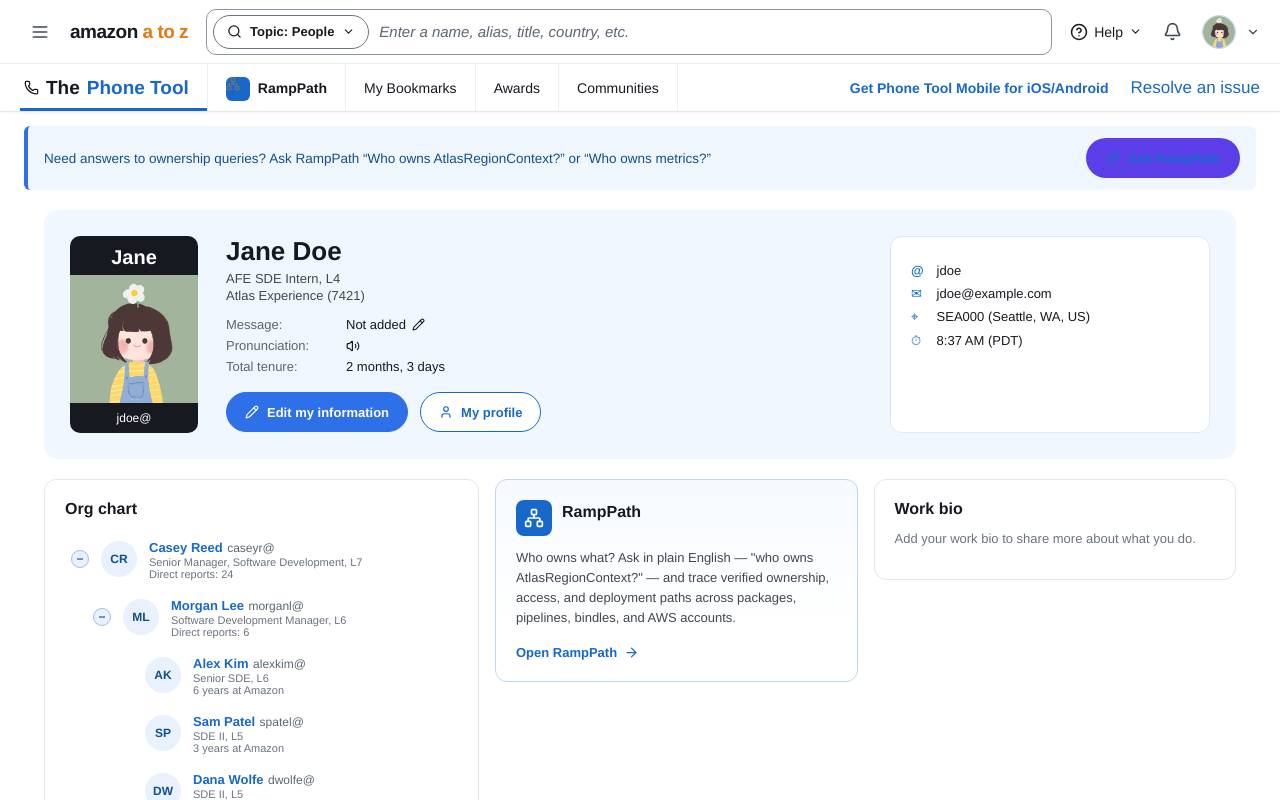
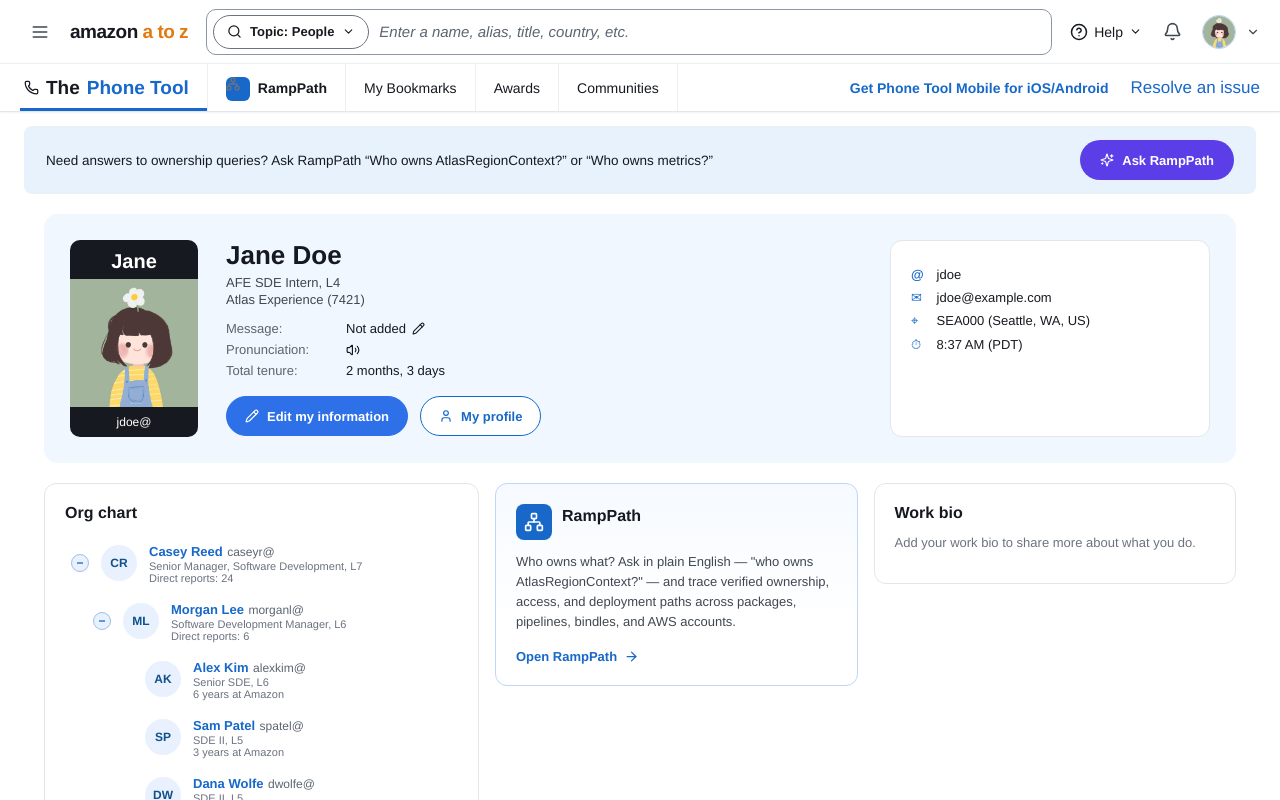
Before and after one commit to andrwlinx/afe-hackathon-26, a React (Vite) app: page / in a window 1280 px wide. Shown: the top 800 px of the page. Built offline with nearby package versions, Linux system fonts and the light colour scheme.

Commit message:
fix: Style ownership banner like the real Ask Aza banner
Full-width light blue strip with dark text and a legible purple
Ask RampPath pill; removes the blue link-color override that made
the button text unreadable.

```diff
--- a/src/client/styles.css
+++ b/src/client/styles.css
@@ -1855,17 +1855,23 @@
 }
 
 .az-banner {
+  margin: 14px 24px 0;
+  padding: 14px 22px;
   display: flex;
   align-items: center;
   justify-content: space-between;
   gap: 16px;
-  border-left: 4px solid #2e70e8;
+  color: #16191f;
+  background: #e7f2fc;
+  border-left: 0;
+  border-radius: 8px;
 }
 
 .az-banner-copy {
   font-size: 13.5px;
 }
 
+.pt-banner.az-banner a.az-aza-button,
 .az-aza-button {
   min-height: 40px;
   padding: 0 20px;
@@ -1882,7 +1888,9 @@
   white-space: nowrap;
 }
 
+.pt-banner.az-banner a.az-aza-button:hover,
 .az-aza-button:hover {
+  color: #fff;
   background: #4930bd;
 }
 
```
